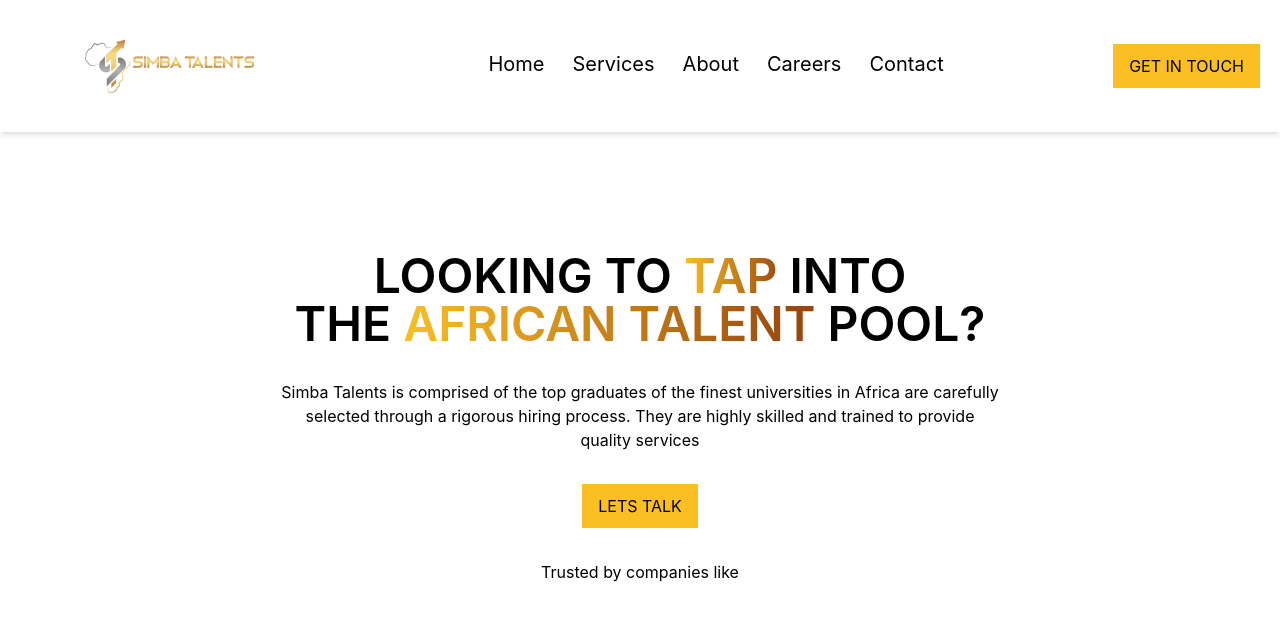
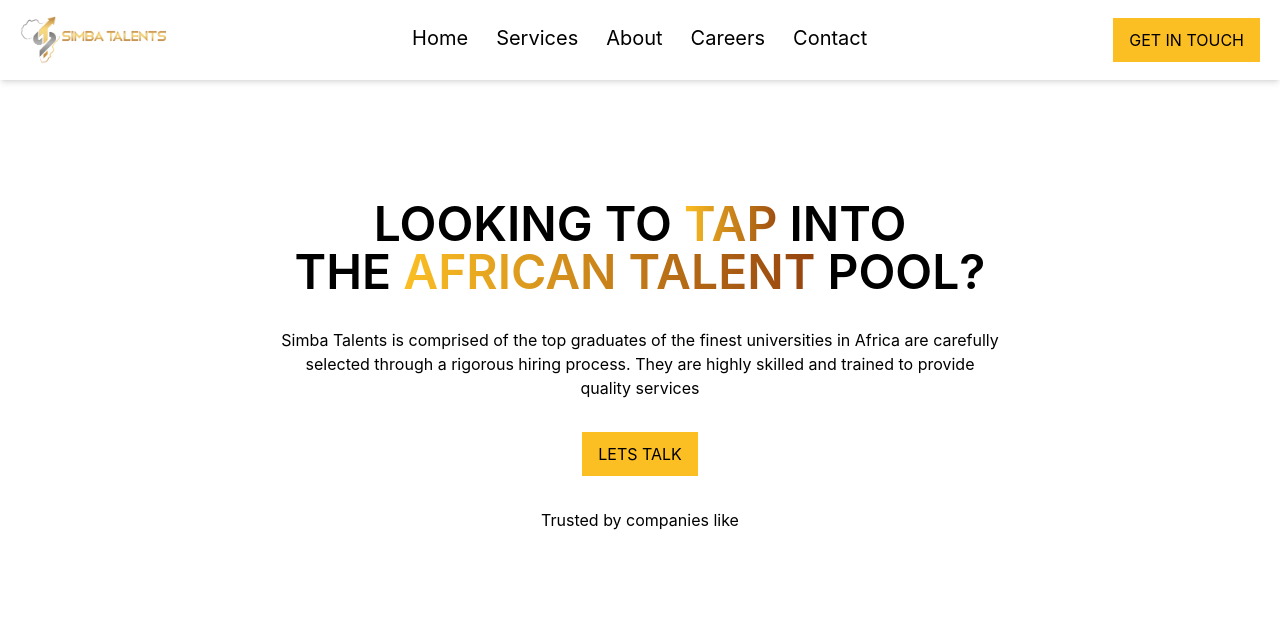
Before and after one commit to Lubwama-Emmanuel/STG_tailwind_react, a React (Create React App) app: page / in a window 1280 px wide. Shown: the top 620 px of the page. Built offline with nearby package versions, Linux system fonts and the light colour scheme.

Commit message:
feat:(header component)

```diff
--- a/src/Components/Header.jsx
+++ b/src/Components/Header.jsx
@@ -3,9 +3,9 @@ import Links from "../ui/Links";
 
 export default function Header({ clicked, setClicked }) {
   return (
-    <header className="flex items-center justify-between bg-transparent px-5 py-4 shadow-md ">
+    <header className="flex items-center justify-between bg-transparent px-5 py-4 shadow-md  ">
       <div>
-        <img src="logo_2.webp" alt="simba_talents_logo" className="" />
+        <img src="cropped-v3.png" alt="simba_talents_logo" className="h-12" />
       </div>
       <div>
         <Links styles={"hidden items-center justify-between text-xl sm:flex"} />
```
